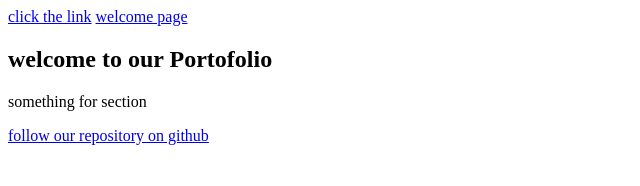
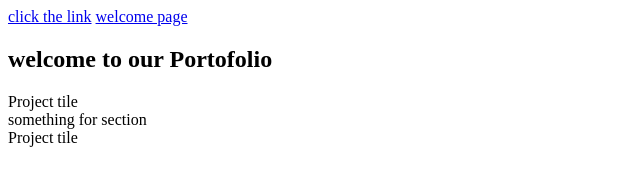
Before and after one commit to TahenyBELGUITH/marc_Taheny_microverse, a plain HTML site: page index.html in a window 1280 px wide. Shown: the whole page, without its empty margins (0-640 px from the left). Drawn offline with Linux system fonts and the light colour scheme.

Commit message:
7 and 8 modification

```diff
--- a/index.html
+++ b/index.html
@@ -14,11 +14,14 @@
     </nav>
     <section id="welcome-section" >
       <h1>welcome to our Portofolio</h1>
+      <div class="project-tile"> Project tile</div>
     </section>
 
-    <section id="projects"> something for section </section>
+    <section id="projects"> something for section
+      <div class="project-tile"> Project tile</div>
+    </section>
 
-    <p><a id="profile-link" href="https://github.com/TahenyBELGUITH/marc_Taheny_microverse" target="_blank">follow our repository on github</a></p>
+
     <script  src="js/index.js"></script>
   </body>
 </html>
```
